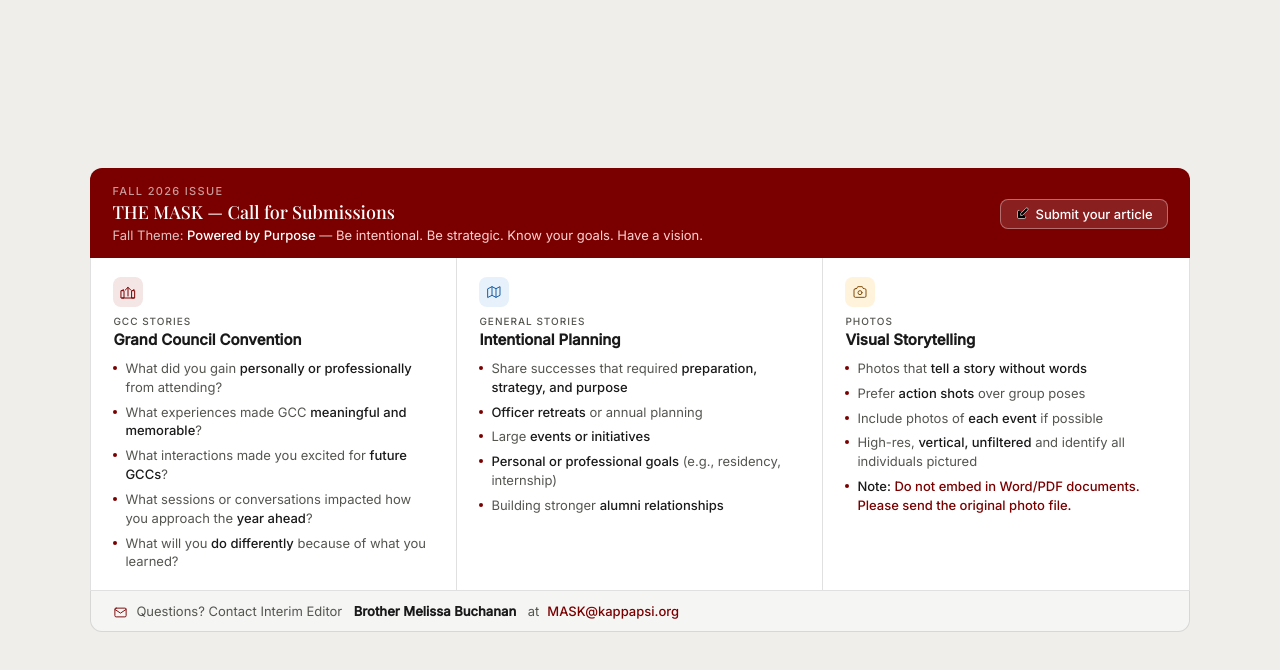
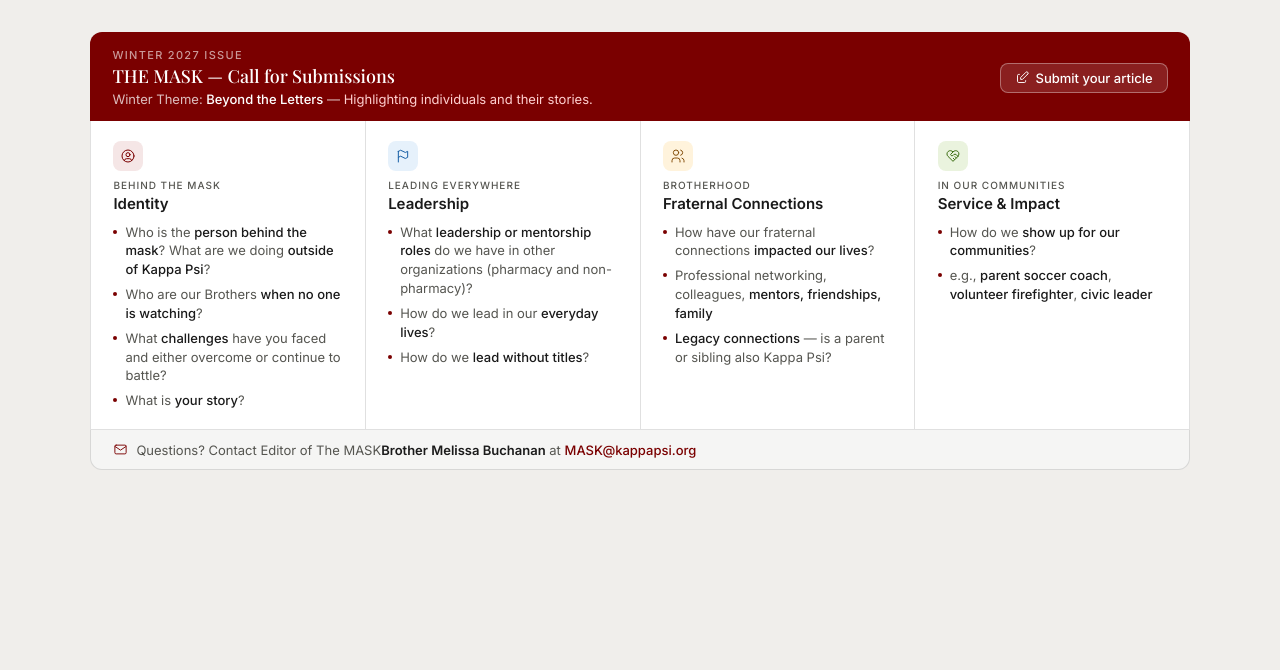
Before and after one commit to kappapsi/portal_updates, a plain HTML site: page index.html in a window 1280 px wide. Drawn offline with nearby package versions, Linux system fonts and the light colour scheme.

Commit message:
Update index.html

```diff
--- a/index.html
+++ b/index.html
@@ -3,12 +3,11 @@
 <head>
 <meta charset="UTF-8">
 <meta name="viewport" content="width=device-width, initial-scale=1.0">
-<title>THE MASK Updates — Fall 2026</title>
+<title>THE MASK Updates — Winter 2027</title>
 
-<!-- Tabler Icons embedded as inline SVG sprite (subset used) -->
 <style>
-  /* ── Google Fonts: Playfair Display + Inter (embedded via @import for local use) ── */
-  @import url('https://fonts.googleapis.com/css2?family=Playfair+Display:wght@400;500;700&family=Inter:wght@400;500&display=swap');
+  /* ── Google Fonts: Playfair Display + Inter ── */
+  @import url('https://fonts.googleapis.com/css2?family=Playfair+Display:wght@400;500;700&family=Inter:wght@400;500;600&display=swap');
 
   /*
     NOTE FOR FULLY OFFLINE USE:
@@ -24,6 +23,7 @@
   :root {
     --font-sans: 'Inter', system-ui, sans-serif;
     --font-serif: 'Playfair Display', Georgia, serif;
+    --color-brand: #7A0000;
     --color-background-primary: #ffffff;
     --color-background-secondary: #f5f5f4;
     --color-background-info: #e6f1fb;
@@ -43,13 +43,9 @@
     background: #f0eeeb;
     font-family: var(--font-sans);
     padding: 2rem;
-    min-height: 100vh;
-    display: flex;
-    align-items: center;
-    justify-content: center;
   }
 
-  .mask-wrap { width: 1100px; max-width: 100%; }
+  .mask-wrap { inline-size: 1100px; max-inline-size: 100%; margin-inline: auto; }
 
   .sr-only {
     position: absolute; width: 1px; height: 1px;
@@ -59,20 +55,21 @@
 
   /* ── Header ── */
   .mask-header {
-    background: #7A0000;
+    background: var(--color-brand);
     border-radius: var(--border-radius-lg) var(--border-radius-lg) 0 0;
     padding: 1rem 1.4rem 0.9rem;
     display: flex;
+    flex-wrap: wrap;
     align-items: center;
-    gap: 1.5rem;
+    gap: 0.75rem 1.5rem;
   }
-  .mask-header-left { flex: 1; min-width: 0; }
+  .mask-header-left { flex: 1 1 320px; min-inline-size: 0; }
   .mask-eyebrow {
     font-size: 11px; font-weight: 500; letter-spacing: 0.12em;
-    text-transform: uppercase; color: rgba(255,255,255,0.6); margin-bottom: 2px;
+    text-transform: uppercase; color: rgba(255,255,255,0.6); margin-block-end: 2px;
   }
   .mask-title {
-    font-size: 18px; font-weight: 500; color: #fff; margin-bottom: 3px;
+    font-size: 18px; font-weight: 500; color: #fff; margin-block-end: 3px;
     font-family: var(--font-serif);
   }
   .mask-catchphrase { font-size: 13px; color: rgba(255,255,255,0.75); }
@@ -87,54 +84,64 @@
     transition: background 0.15s;
   }
   .mask-submit-btn:hover { background: rgba(255,255,255,0.2); }
-  .mask-submit-btn svg { width: 15px; height: 15px; stroke: currentColor; }
+  .mask-submit-btn:focus-visible { outline: 2px solid #fff; outline-offset: 2px; }
+  .mask-submit-btn svg { width: 15px; height: 15px; stroke: currentColor; fill: none; stroke-width: 1.5; stroke-linecap: round; stroke-linejoin: round; }
 
   /* ── Body grid ── */
   .mask-body {
     background: var(--color-background-primary);
     border: 0.5px solid var(--color-border-tertiary);
     border-top: none;
+    container: mask-body / inline-size;
   }
+  /* Hairline dividers come from the 1px gap showing the grid's background,
+     so they stay correct whether the layout is 1, 2 or 4 columns. */
   .mask-sections {
     display: grid;
-    grid-template-columns: repeat(3, minmax(0, 1fr));
+    grid-template-columns: minmax(0, 1fr);
+    gap: 1px;
+    background: var(--color-border-tertiary);
   }
+  @container mask-body (inline-size > 560px) {
+    .mask-sections { grid-template-columns: repeat(2, minmax(0, 1fr)); }
+  }
+  @container mask-body (inline-size > 960px) {
+    .mask-sections { grid-template-columns: repeat(4, minmax(0, 1fr)); }
+  }
+
   .mask-section {
+    background: var(--color-background-primary);
     padding: 1.2rem 1.4rem;
-    border-right: 0.5px solid var(--color-border-tertiary);
   }
-  .mask-section:last-child { border-right: none; }
 
   .mask-section-icon {
     width: 30px; height: 30px; border-radius: var(--border-radius-md);
     display: flex; align-items: center; justify-content: center;
-    margin-bottom: 8px;
+    margin-block-end: 8px;
   }
   .mask-section-icon svg { width: 16px; height: 16px; stroke: currentColor; fill: none; stroke-width: 1.5; stroke-linecap: round; stroke-linejoin: round; }
-  .icon-red   { background: #f5e6e6; color: #7A0000; }
+  .icon-red   { background: #f5e6e6; color: var(--color-brand); }
   .icon-blue  { background: var(--color-background-info); color: var(--color-text-info); }
   .icon-amber { background: #fff3dc; color: #854F0B; }
+  .icon-green { background: var(--color-background-success); color: var(--color-text-success); }
 
   .mask-section-label {
     font-size: 10px; font-weight: 500; letter-spacing: 0.1em;
-    text-transform: uppercase; color: var(--color-text-secondary); margin-bottom: 3px;
+    text-transform: uppercase; color: var(--color-text-secondary); margin-block-end: 3px;
   }
   .mask-section-heading {
-    font-size: 15px; font-weight: 600; color: var(--color-text-primary); margin-bottom: 10px;
+    font-size: 15px; font-weight: 600; color: var(--color-text-primary); margin-block-end: 10px;
   }
   .mask-list { list-style: none; margin: 0; padding: 0; display: flex; flex-direction: column; gap: 6px; }
   .mask-list li {
     font-size: 13px; color: var(--color-text-secondary); line-height: 1.45;
-    padding-left: 12px; position: relative;
+    padding-inline-start: 12px; position: relative;
   }
   .mask-list li::before {
-    content: ''; position: absolute; left: 0; top: 7px;
-    width: 4px; height: 4px; border-radius: 50%; background: #7A0000;
+    content: ''; position: absolute; inset-inline-start: 0; top: 7px;
+    width: 4px; height: 4px; border-radius: 50%; background: var(--color-brand);
   }
   .mask-list li strong { color: var(--color-text-primary); font-weight: 500; }
-  .mask-list li a { color: #7A0000; font-weight: 500; text-decoration: none; }
-  .mask-list li a:hover { text-decoration: underline; }
-  .note-text { color: #7A0000 !important; font-weight: 500; }
 
   /* ── Footer ── */
   .mask-footer {
@@ -142,28 +149,28 @@
     border: 0.5px solid var(--color-border-tertiary); border-top: none;
     border-radius: 0 0 var(--border-radius-lg) var(--border-radius-lg);
     padding: 0.7rem 1.4rem;
-    display: flex; align-items: center; gap: 8px;
+    display: flex; flex-wrap: wrap; align-items: center; gap: 4px 8px;
     font-size: 13px; color: var(--color-text-secondary);
   }
-  .mask-footer .footer-icon { color: #7A0000; flex-shrink: 0; }
-  .mask-footer .footer-icon svg { width: 15px; height: 15px; stroke: currentColor; fill: none; stroke-width: 1.5; stroke-linecap: round; stroke-linejoin: round; vertical-align: middle; }
-  .mask-footer a { color: #7A0000; font-weight: 500; text-decoration: none; }
+  .mask-footer .footer-icon { color: var(--color-brand); flex-shrink: 0; display: inline-flex; }
+  .mask-footer .footer-icon svg { width: 15px; height: 15px; stroke: currentColor; fill: none; stroke-width: 1.5; stroke-linecap: round; stroke-linejoin: round; }
+  .mask-footer a { color: var(--color-brand); font-weight: 500; text-decoration: none; }
   .mask-footer a:hover { text-decoration: underline; }
   .mask-footer strong { color: var(--color-text-primary); }
 </style>
 </head>
 <body>
 <div class="mask-wrap">
-  <h2 class="sr-only">THE MASK Updates — Fall 2026 submission guide for Kappa Psi</h2>
+  <h2 class="sr-only">THE MASK Updates — Winter 2027 submission guide for Kappa Psi</h2>
 
   <div class="mask-header">
     <div class="mask-header-left">
-      <div class="mask-eyebrow">Fall 2026 issue</div>
+      <div class="mask-eyebrow">Winter 2027 issue</div>
       <div class="mask-title">THE MASK — Call for Submissions</div>
-      <div class="mask-catchphrase">Fall Theme: <strong>Powered by Purpose</strong> &mdash; <em>Be intentional. Be strategic. Know your goals. Have a vision.</em></div>
+      <div class="mask-catchphrase">Winter Theme: <strong>Beyond the Letters</strong> &mdash; <em>Highlighting individuals and their stories.</em></div>
     </div>
     <a class="mask-submit-btn" href="https://form.jotform.com/kappa_psi/MASK" target="_blank" rel="noopener">
-      <!-- ti-edit inline SVG -->
+      <!-- ti-edit -->
       <svg viewBox="0 0 24 24" aria-hidden="true"><path d="M7 7H6a2 2 0 0 0-2 2v9a2 2 0 0 0 2 2h9a2 2 0 0 0 2-2v-1"/><path d="M20.385 6.585a2.1 2.1 0 0 0-2.97-2.97L9 12v3h3l8.385-8.415z"/></svg>
       Submit your article
     </a>
@@ -172,56 +179,65 @@
   <div class="mask-body">
     <div class="mask-sections">
 
-      <!-- GCC Stories -->
-      <div class="mask-section">
+      <!-- Identity -->
+      <section class="mask-section" aria-labelledby="h-identity">
         <div class="mask-section-icon icon-red" aria-hidden="true">
-          <!-- ti-building-community -->
-          <svg viewBox="0 0 24 24"><path d="M8 9l4-4 4 4"/><path d="M12 5v13"/><path d="M3 21h18"/><path d="M3 10l2-2"/><path d="M19 10l2-2"/><rect x="2" y="10" width="4" height="11"/><rect x="18" y="10" width="4" height="11"/></svg>
+          <!-- ti-user-circle -->
+          <svg viewBox="0 0 24 24"><circle cx="12" cy="12" r="9"/><circle cx="12" cy="10" r="3"/><path d="M6.168 18.849A4 4 0 0 1 10 16h4a4 4 0 0 1 3.834 2.855"/></svg>
         </div>
-        <div class="mask-section-label">GCC Stories</div>
-        <div class="mask-section-heading">Grand Council Convention</div>
+        <div class="mask-section-label">Behind the Mask</div>
+        <h3 class="mask-section-heading" id="h-identity">Identity</h3>
         <ul class="mask-list">
-          <li>What did you gain <strong>personally or professionally</strong> from attending?</li>
-          <li>What experiences made GCC <strong>meaningful and memorable</strong>?</li>
-          <li>What interactions made you excited for <strong>future GCCs</strong>?</li>
-          <li>What sessions or conversations impacted how you approach the <strong>year ahead</strong>?</li>
-          <li>What will you <strong>do differently</strong> because of what you learned?</li>
+          <li>Who is the <strong>person behind the mask</strong>? What are we doing <strong>outside of Kappa Psi</strong>?</li>
+          <li>Who are our Brothers <strong>when no one is watching</strong>?</li>
+          <li>What <strong>challenges</strong> have you faced and either overcome or continue to battle?</li>
+          <li>What is <strong>your story</strong>?</li>
         </ul>
-      </div>
+      </section>
 
-      <!-- Intentional Planning -->
-      <div class="mask-section">
+      <!-- Leadership -->
+      <section class="mask-section" aria-labelledby="h-leadership">
         <div class="mask-section-icon icon-blue" aria-hidden="true">
-          <!-- ti-map -->
-          <svg viewBox="0 0 24 24"><polygon points="3 7 9 4 15 7 21 4 21 17 15 20 9 17 3 20"/><line x1="9" y1="4" x2="9" y2="17"/><line x1="15" y1="7" x2="15" y2="20"/></svg>
+          <!-- ti-flag -->
+          <svg viewBox="0 0 24 24"><path d="M5 5a5 5 0 0 1 7 0a5 5 0 0 0 7 0v9a5 5 0 0 1-7 0a5 5 0 0 0-7 0V5z"/><path d="M5 21v-7"/></svg>
         </div>
-        <div class="mask-section-label">General Stories</div>
-        <div class="mask-section-heading">Intentional Planning</div>
+        <div class="mask-section-label">Leading Everywhere</div>
+        <h3 class="mask-section-heading" id="h-leadership">Leadership</h3>
         <ul class="mask-list">
-          <li>Share successes that required <strong>preparation, strategy, and purpose</strong></li>
-          <li><strong>Officer retreats</strong> or annual planning</li>
-          <li>Large <strong>events or initiatives</strong></li>
-          <li><strong>Personal or professional goals</strong> (e.g., residency, internship)</li>
-          <li>Building stronger <strong>alumni relationships</strong></li>
+          <li>What <strong>leadership or mentorship roles</strong> do we have in other organizations (pharmacy and non-pharmacy)?</li>
+          <li>How do we lead in our <strong>everyday lives</strong>?</li>
+          <li>How do we <strong>lead without titles</strong>?</li>
         </ul>
-      </div>
+      </section>
 
-      <!-- Photos -->
-      <div class="mask-section">
+      <!-- Fraternal connections -->
+      <section class="mask-section" aria-labelledby="h-connections">
         <div class="mask-section-icon icon-amber" aria-hidden="true">
-          <!-- ti-camera -->
-          <svg viewBox="0 0 24 24"><path d="M5 7h1a2 2 0 0 0 2-2 1 1 0 0 1 1-1h6a1 1 0 0 1 1 1 2 2 0 0 0 2 2h1a2 2 0 0 1 2 2v9a2 2 0 0 1-2 2H5a2 2 0 0 1-2-2V9a2 2 0 0 1 2-2"/><circle cx="12" cy="13" r="3"/></svg>
+          <!-- ti-users -->
+          <svg viewBox="0 0 24 24"><circle cx="9" cy="7" r="4"/><path d="M3 21v-2a4 4 0 0 1 4-4h4a4 4 0 0 1 4 4v2"/><path d="M16 3.13a4 4 0 0 1 0 7.75"/><path d="M21 21v-2a4 4 0 0 0-3-3.85"/></svg>
         </div>
-        <div class="mask-section-label">Photos</div>
-        <div class="mask-section-heading">Visual Storytelling</div>
+        <div class="mask-section-label">Brotherhood</div>
+        <h3 class="mask-section-heading" id="h-connections">Fraternal Connections</h3>
         <ul class="mask-list">
-          <li>Photos that <strong>tell a story without words</strong></li>
-          <li>Prefer <strong>action shots</strong> over group poses</li>
-          <li>Include photos of <strong>each event</strong> if possible</li>
-          <li>High-res, <strong>vertical, unfiltered</strong> and identify all individuals pictured</li>
-          <li class="note-text"><strong>Note:</strong> Do not embed in Word/PDF documents. Please send the original photo file.</li>
+          <li>How have our fraternal connections <strong>impacted our lives</strong>?</li>
+          <li>Professional networking, colleagues, <strong>mentors, friendships, family</strong></li>
+          <li><strong>Legacy connections</strong> &mdash; is a parent or sibling also Kappa Psi?</li>
         </ul>
-      </div>
+      </section>
+
+      <!-- Service and impact -->
+      <section class="mask-section" aria-labelledby="h-service">
+        <div class="mask-section-icon icon-green" aria-hidden="true">
+          <!-- ti-heart-handshake -->
+          <svg viewBox="0 0 24 24"><path d="M19.5 12.572l-7.5 7.428l-7.5-7.428a5 5 0 1 1 7.5-6.566a5 5 0 1 1 7.5 6.572"/><path d="M12 6l-3.293 3.293a1 1 0 0 0 0 1.414l.543.543c.69.69 1.81.69 2.5 0l1-1a3.182 3.182 0 0 1 4.5 0l2.25 2.25"/><path d="M12.5 15.5l2 2"/><path d="M15 13l2 2"/></svg>
+        </div>
+        <div class="mask-section-label">In Our Communities</div>
+        <h3 class="mask-section-heading" id="h-service">Service &amp; Impact</h3>
+        <ul class="mask-list">
+          <li>How do we <strong>show up for our communities</strong>?</li>
+          <li>e.g., <strong>parent soccer coach</strong>, <strong>volunteer firefighter</strong>, <strong>civic leader</strong></li>
+        </ul>
+      </section>
 
     </div>
   </div>
@@ -231,37 +247,23 @@
       <!-- ti-mail -->
       <svg viewBox="0 0 24 24"><rect x="3" y="5" width="18" height="14" rx="2"/><polyline points="3 7 12 13 21 7"/></svg>
     </span>
-    Questions? Contact Interim Editor <strong>&nbsp;Brother Melissa Buchanan&nbsp;</strong> at <a href="mailto:MASK@kappapsi.org">MASK@kappapsi.org</a>
+    <span>Questions? Contact Editor of The MASK<strong>Brother Melissa Buchanan</strong> at <a href="mailto:MASK@kappapsi.org">MASK@kappapsi.org</a></span>
   </div>
 </div>
 
 <script>
   function sendHeightToParent() {
-    // Calculate the total height of the content
-    const height = Math.max(
-      document.body.scrollHeight,
-      document.body.offsetHeight,
-      document.documentElement.clientHeight,
-      document.documentElement.scrollHeight,
-      document.documentElement.offsetHeight
-    );
-
-    // Send the height to the parent window
+    // Measure the body itself (content + padding). documentElement.scrollHeight
+    // is never smaller than the iframe's current height, so it can't shrink.
+    const height = Math.ceil(document.body.getBoundingClientRect().height);
     window.parent.postMessage({ type: 'mask-card-height', height: height }, '*');
   }
 
-  // 1. Send height when the page initially loads
   window.addEventListener('load', sendHeightToParent);
-
-  // 2. Send height whenever the window is resized
   window.addEventListener('resize', sendHeightToParent);
 
-  // 3. Send height if internal DOM elements shift or change size
   if ('ResizeObserver' in window) {
-    const resizeObserver = new ResizeObserver(() => {
-      sendHeightToParent();
-    });
-    // Observe the body for any size changes
+    const resizeObserver = new ResizeObserver(sendHeightToParent);
     resizeObserver.observe(document.body);
   }
 </script>
```
